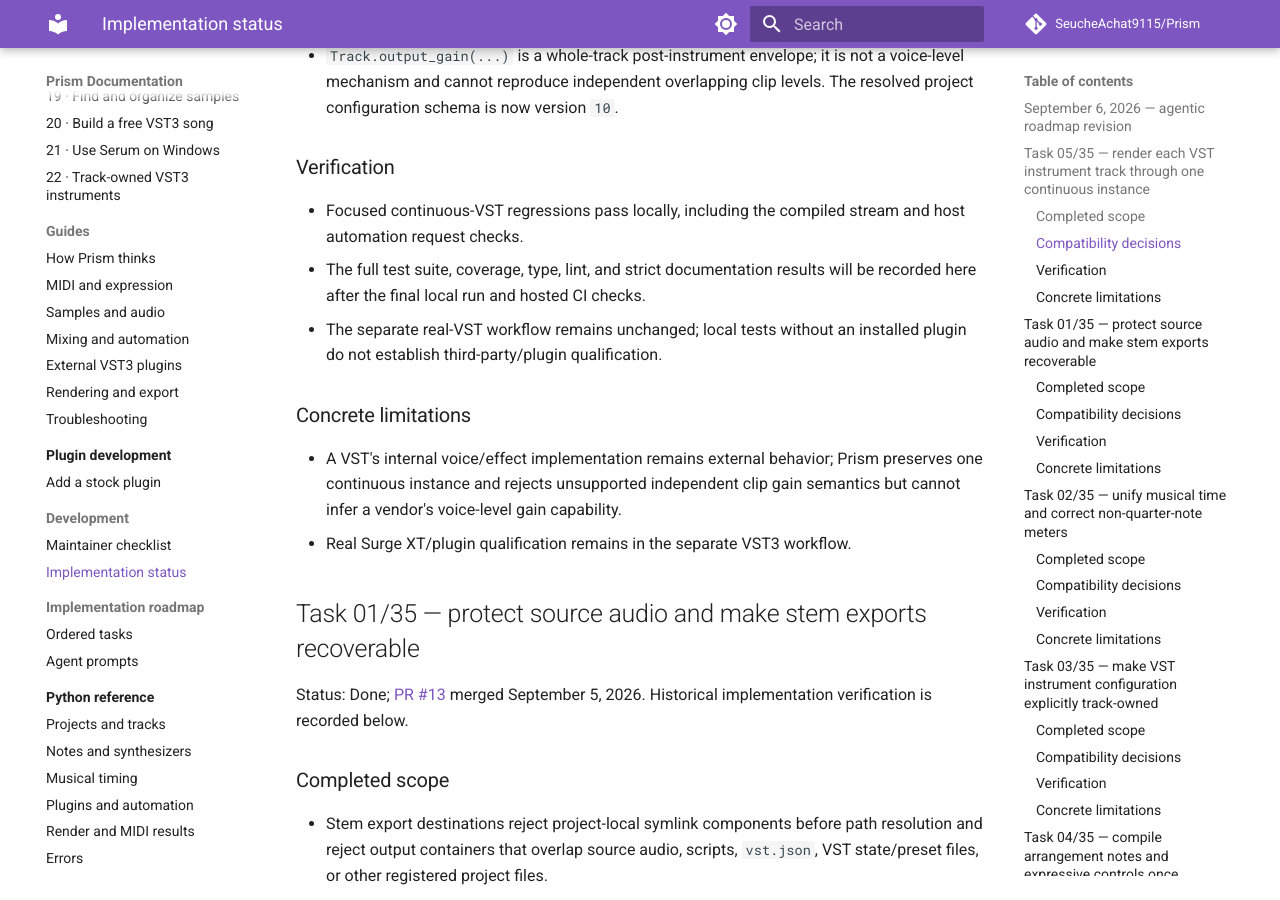
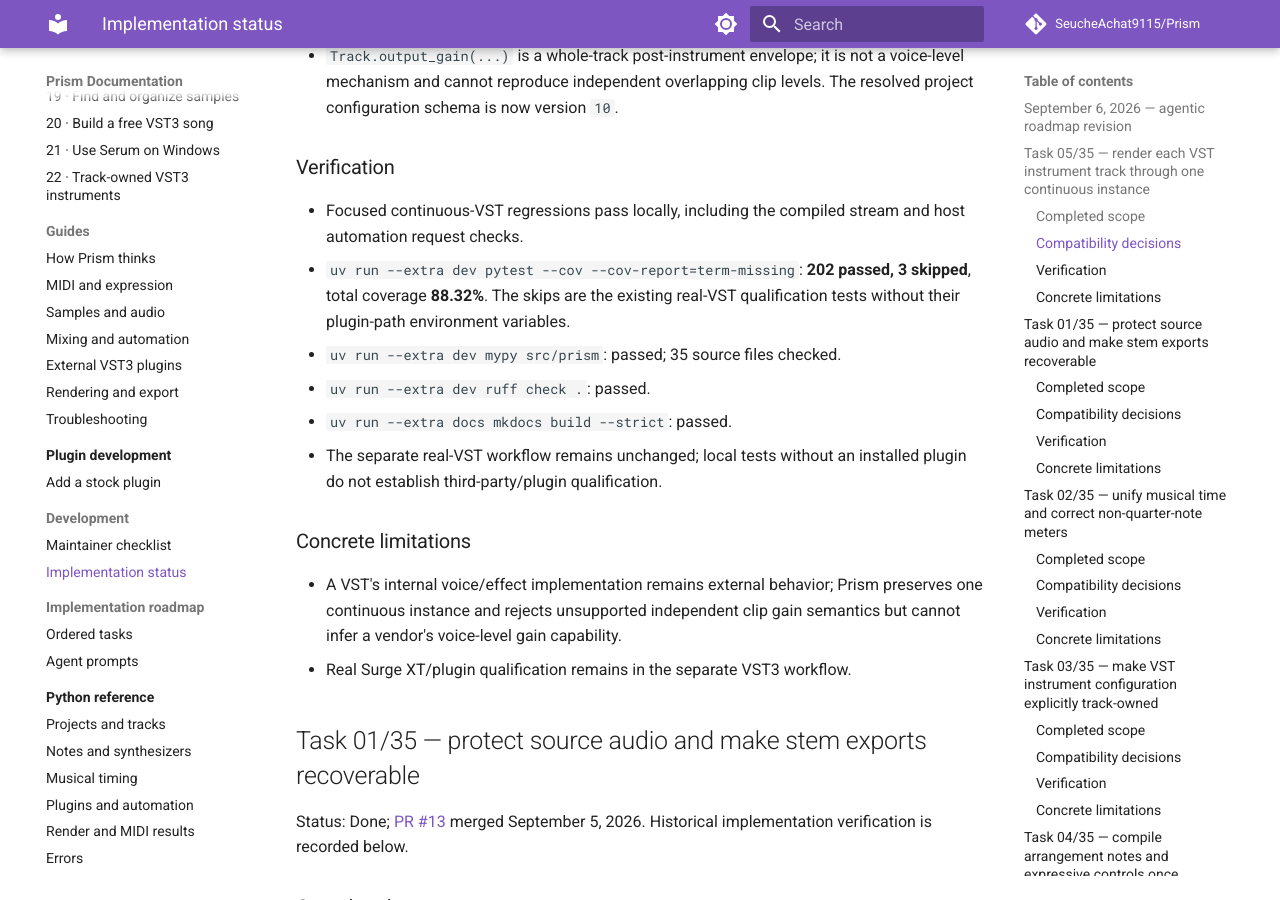
Before and after one commit to SeucheAchat9115/Prism, an MkDocs documentation site: the page built from docs/development/implementation-status.md, in a window 1280 px wide and 900 px high, scrolled down 1293 px. Built offline with MkDocs 1.6.1 and Material for MkDocs 9.7.7, drawn with Linux system fonts in a browser that asks for light colours; comment, search, counter and statistics services are not loaded; some of the changed text lies outside the part shown.

Commit message:
docs: record task 05 verification

```diff
--- a/docs/development/implementation-status.md
+++ b/docs/development/implementation-status.md
@@ -52,8 +52,12 @@
 
 - Focused continuous-VST regressions pass locally, including the compiled stream
   and host automation request checks.
-- The full test suite, coverage, type, lint, and strict documentation results
-  will be recorded here after the final local run and hosted CI checks.
+- `uv run --extra dev pytest --cov --cov-report=term-missing`: **202 passed,
+  3 skipped**, total coverage **88.32%**. The skips are the existing real-VST
+  qualification tests without their plugin-path environment variables.
+- `uv run --extra dev mypy src/prism`: passed; 35 source files checked.
+- `uv run --extra dev ruff check .`: passed.
+- `uv run --extra docs mkdocs build --strict`: passed.
 - The separate real-VST workflow remains unchanged; local tests without an
   installed plugin do not establish third-party/plugin qualification.
 
```
Also changed, not shown: other parts of docs/development/implementation-status.md (+1 -1 lines).
